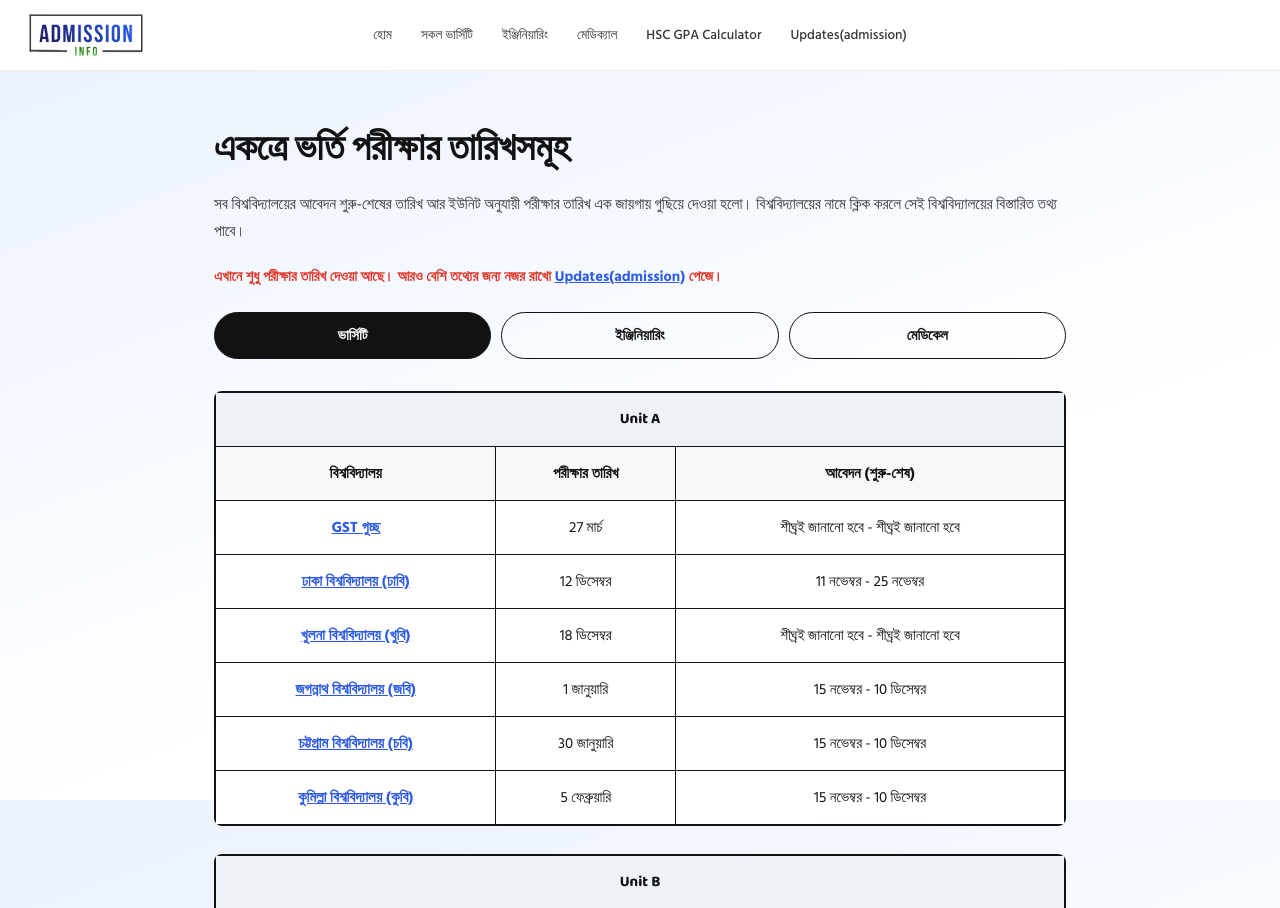
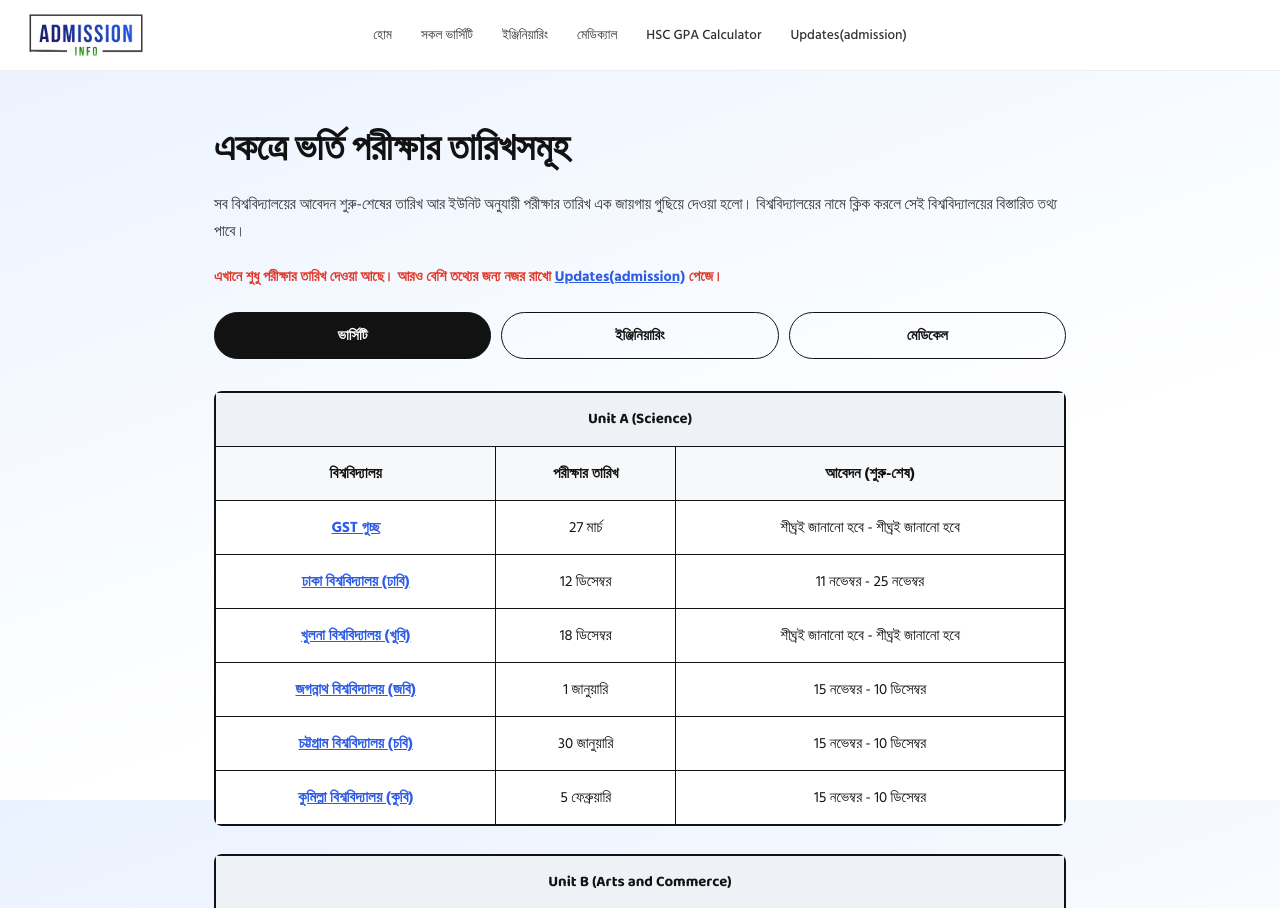
Before and after one commit to nishat-jihad/Admission-info, a Next.js app in the folder chance-hobe-ki/: page /exam-dates in a window 1280 px wide. Shown: the top 908 px of the page. Built offline with nearby package versions, Linux system fonts and the light colour scheme.

Commit message:
Add unit label suffix for exam date filters

```diff
--- a/chance-hobe-ki/src/components/ExamDatesFilterList.js
+++ b/chance-hobe-ki/src/components/ExamDatesFilterList.js
@@ -10,6 +10,13 @@ const CATEGORIES = [
   { key: "engineering", label: "ইঞ্জিনিয়ারিং" },
   { key: "medical", label: "মেডিকেল" },
 ];
+
+// ইউনিট A মানে সায়েন্স, ইউনিট B মানে আর্টস ও কমার্স — হেডারে সেটা
+// বন্ধনীতে দেখানোর জন্য।
+const UNIT_LABEL_SUFFIX = {
+  A: " (Science)",
+  B: " (Arts and Commerce)",
+};
 
 // examDates.js (per-university) থেকে ইউনিট অনুযায়ী গ্রুপ করা হচ্ছে, যাতে
 // একই ইউনিটের ভার্সিটিগুলো একটা টেবিলের নিচে একসাথে দেখানো যায় (যেমন
@@ -43,6 +50,7 @@ function ExamUnitTable({ group }) {
           <tr>
             <th colSpan={3} className="exam-unit-header">
               Unit {group.unit}
+              {UNIT_LABEL_SUFFIX[group.unit] || ""}
             </th>
           </tr>
           <tr>
```
